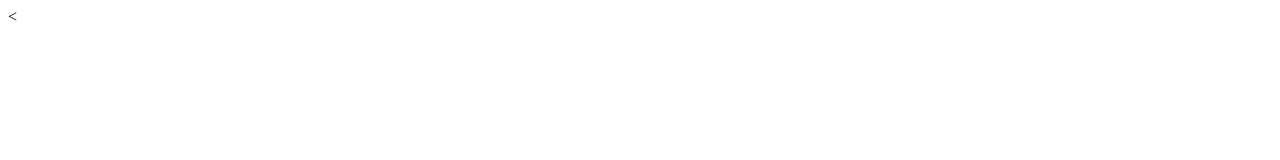
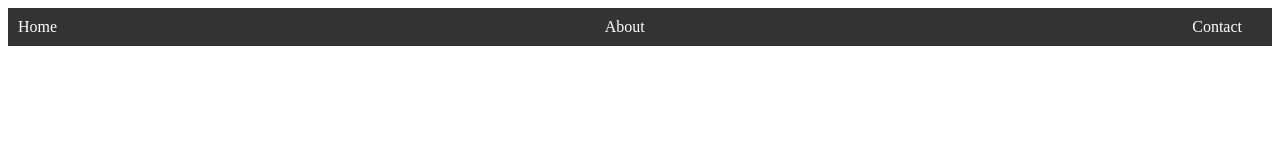
Before and after one commit to MCudiamat/MidtermLabExam, a plain HTML site: page index.html in a window 1280 px wide. Drawn offline with Linux system fonts and the light colour scheme.

```diff
--- a/index.html
+++ b/index.html
@@ -1,10 +1,45 @@
-<<!DOCTYPE html>
+<!DOCTYPE html>
 <html lang="en" dir="ltr">
   <head>
     <meta charset="utf-8">
     <title>This is My Midterm Lab Exam</title>
+    <style>
+      /* Add some basic styling to the navigation bar */
+      nav {
+        background-color: #333;
+        color: #fff;
+        padding: 10px;
+        text-align: center;
+      }
+      nav ul {
+        list-style: none;
+        margin: 0;
+        padding: 0;
+        display: flex;
+        justify-content: space-between;
+      }
+      nav li {
+        margin-right: 20px;
+      }
+      nav a {
+        color: #fff;
+        text-decoration: none;
+      }
+      nav a:hover {
+        color: #ccc;
+      }
+    </style>
   </head>
   <body>
+    <nav>
+      <ul>
+        <li><a href="#">Home</a></li>
+        <li><a href="#">About</a></li>
+        <li><a href="#">Contact</a></li>
+      </ul>
+    </nav>
+
+    <!-- Rest of the page content goes here -->
 
   </body>
 </html>
```
